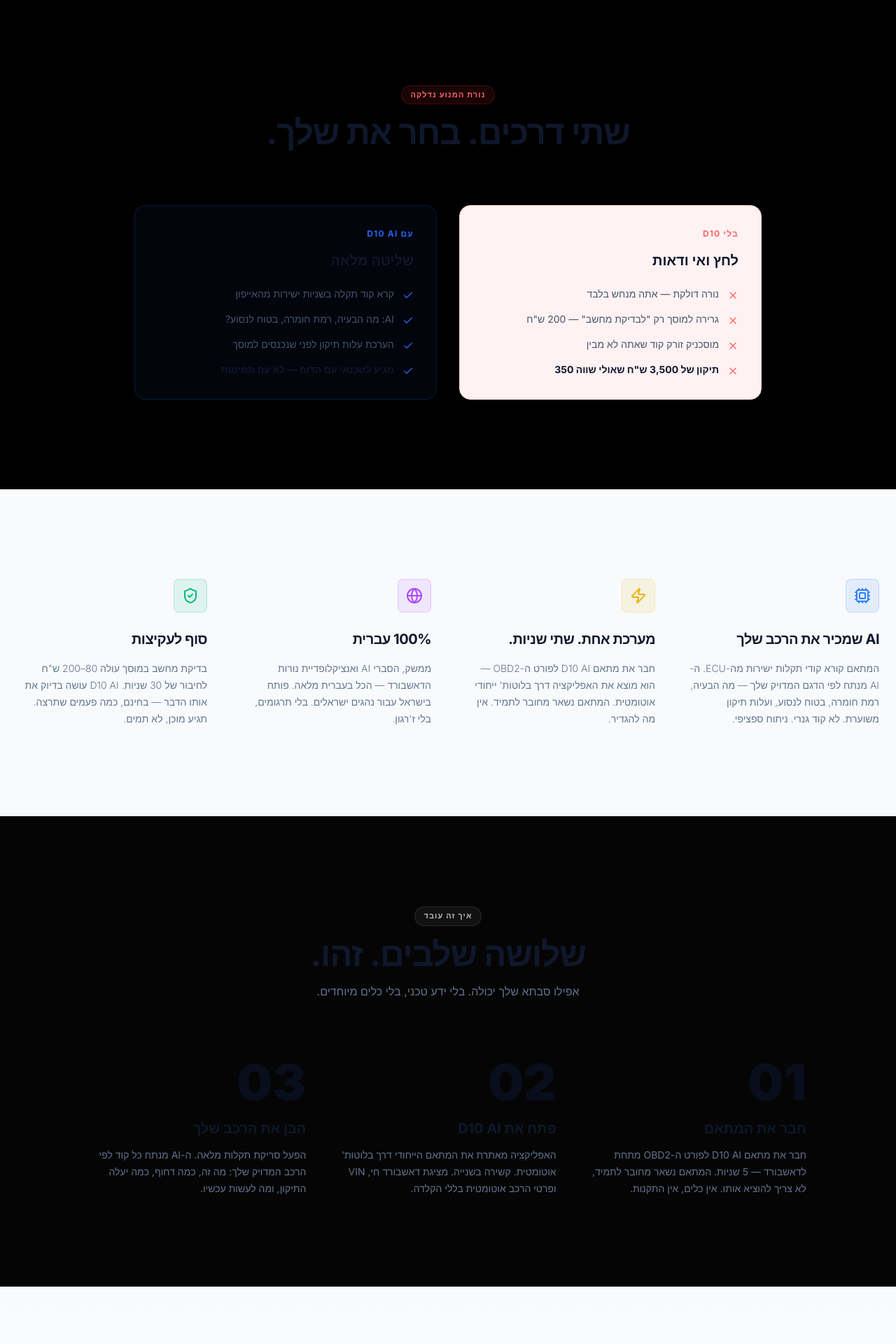
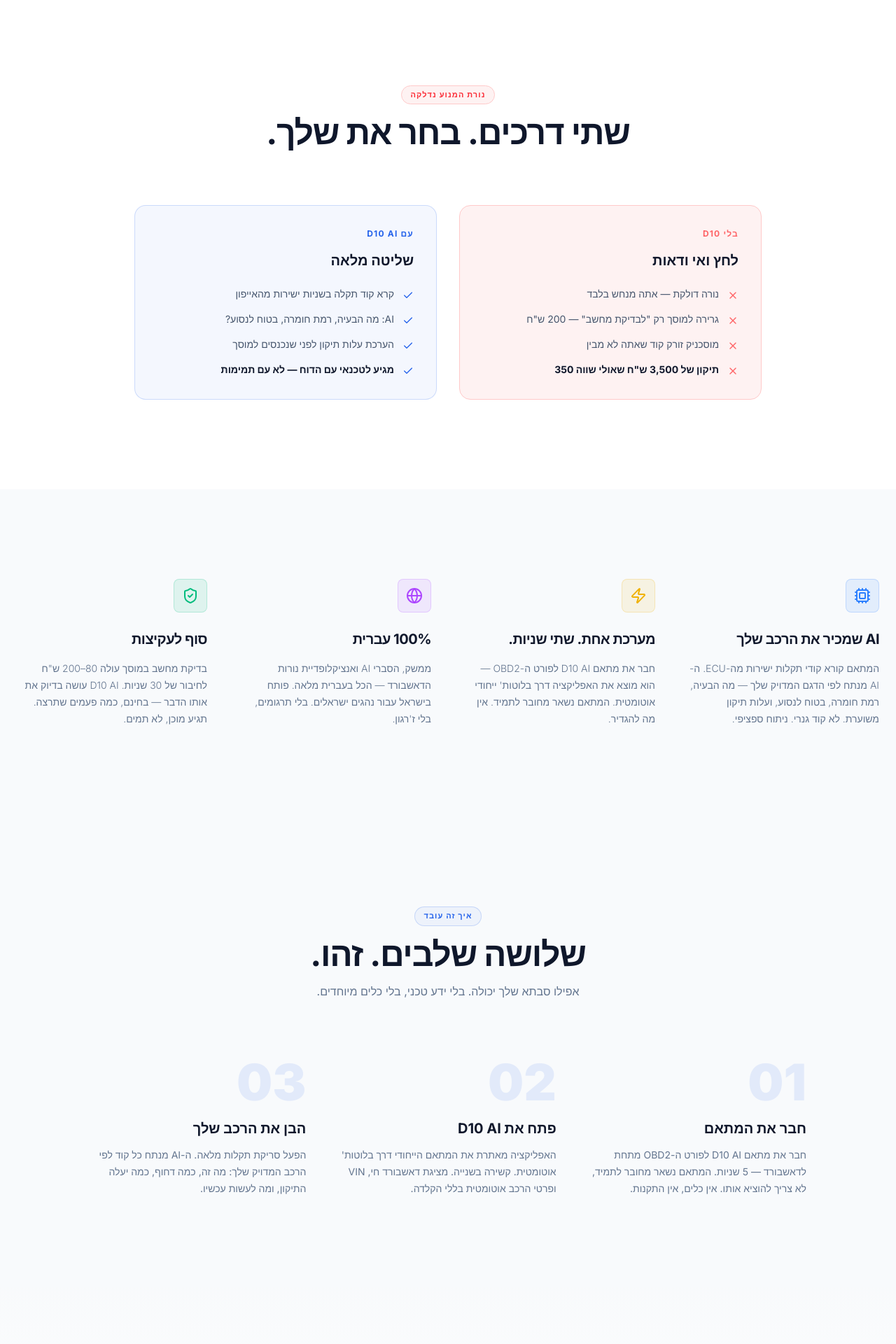
Before and after one commit to ba8080/d10, a React (Vite) app: page / in a window 1280 px wide. Shown: the part 1900-3820 px from the top of the page at 70% size. Built offline with nearby package versions, Linux system fonts and the light colour scheme.

Commit message:
Fix: convert remaining dark sections to light theme + UI/UX Pro Max polish

```diff
--- a/src/App.tsx
+++ b/src/App.tsx
@@ -368,10 +368,10 @@
 
 const CompareSection = () => {
   return (
-    <section className="py-16 md:py-32 bg-black" dir="rtl">
+    <section className="py-16 md:py-32 bg-white" dir="rtl">
       <div className="container mx-auto px-6">
         <div className="text-center mb-12 md:mb-20">
-          <div className="inline-flex items-center gap-2 px-3 py-1 rounded-full bg-red-500/10 border border-red-500/20 text-red-400 text-[11px] font-bold uppercase tracking-widest mb-4">
+          <div className="inline-flex items-center gap-2 px-3 py-1 rounded-full bg-red-50 border border-red-200 text-red-500 text-[11px] font-bold uppercase tracking-widest mb-4">
             נורת המנוע נדלקה
           </div>
           <h2 className="text-3xl md:text-5xl font-bold text-slate-900 mb-4 tracking-tight">שתי דרכים. בחר את שלך.</h2>
@@ -452,10 +452,10 @@
   ];
 
   return (
-    <section id="how" className="py-16 md:py-32 bg-[#050505]" dir="rtl">
+    <section id="how" className="py-16 md:py-32 bg-slate-50" dir="rtl">
       <div className="container mx-auto px-6">
         <div className="text-center mb-12 md:mb-20">
-          <div className="inline-flex items-center gap-2 px-3 py-1 rounded-full bg-white/5 border border-white/10 text-white/70 text-[11px] font-bold uppercase tracking-widest mb-4">
+          <div className="inline-flex items-center gap-2 px-3 py-1 rounded-full bg-primary/5 border border-primary/20 text-primary text-[11px] font-bold uppercase tracking-widest mb-4">
             איך זה עובד
           </div>
           <h2 className="text-3xl md:text-5xl font-bold text-slate-900 mb-4 tracking-tight">שלושה שלבים. זהו.</h2>
```
Also changed, not shown: 1 other file (tests, documents, lock files or other folders).
